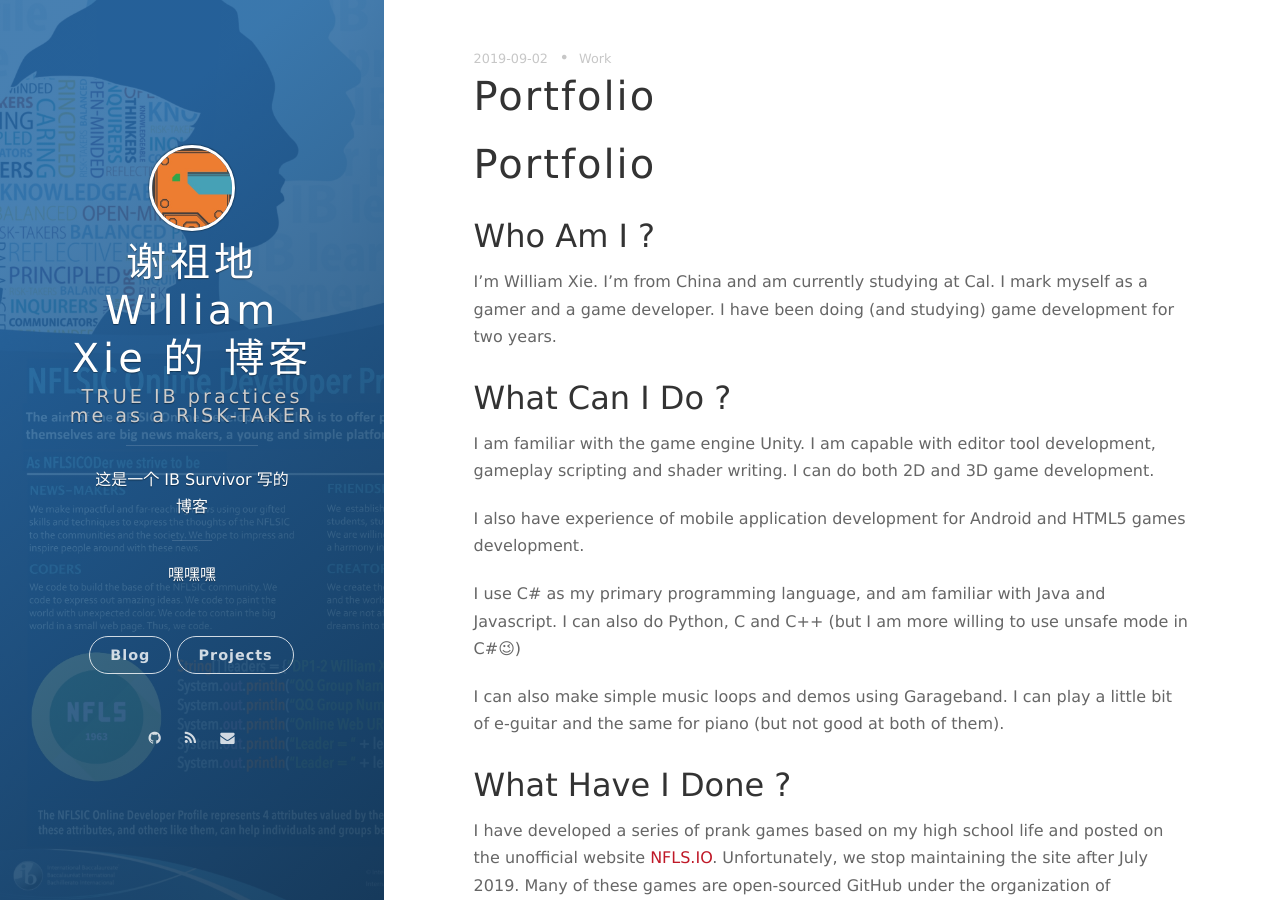
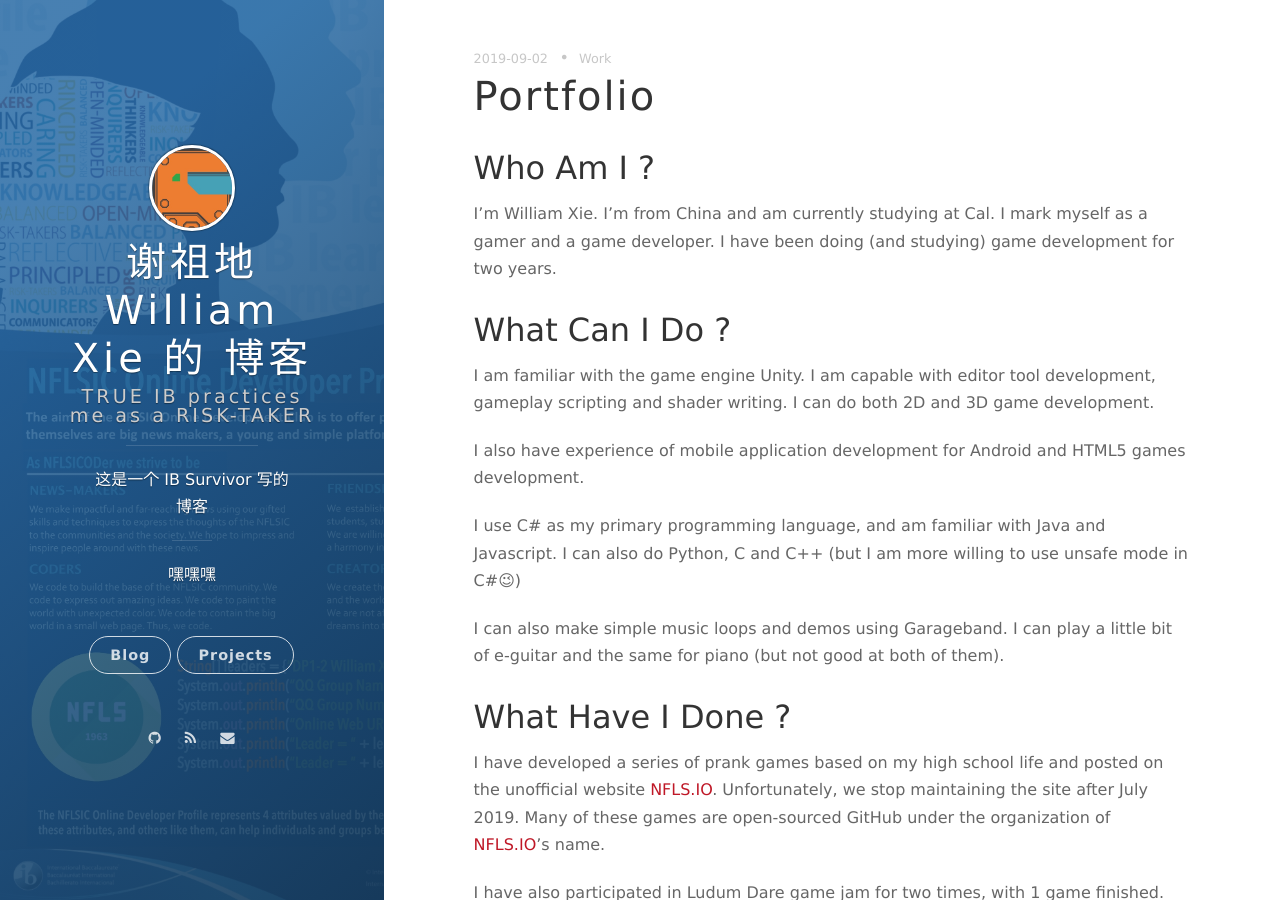
Before and after one commit to GuardHei/blog-xzd, a Jekyll site: the page built from _posts/2019-09-03-portfolio.markdown, in a window 1280 px wide and 900 px high. Built offline with Jekyll 4.4.1, drawn with Linux system fonts in a browser that asks for light colours; nearby versions of some CDN libraries; comment, search, counter and statistics services are not loaded; a style sheet for code colours, icons or effects is not loaded.

Commit message:
Correct the format issue

```diff
--- a/_posts/2019-09-03-portfolio.markdown
+++ b/_posts/2019-09-03-portfolio.markdown
@@ -6,8 +6,6 @@ date: 2019-09-03 07:50:48.000000000 +09:00
 author: William Xie
 tags: Work
 ---
-
-# Portfolio
 
 ## Who Am I ?
 
```
